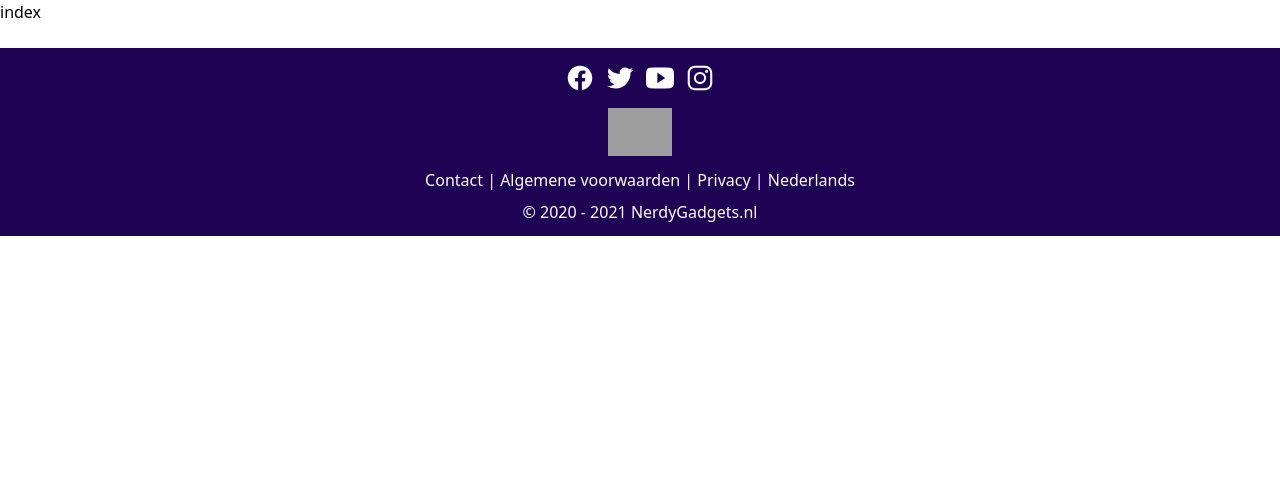
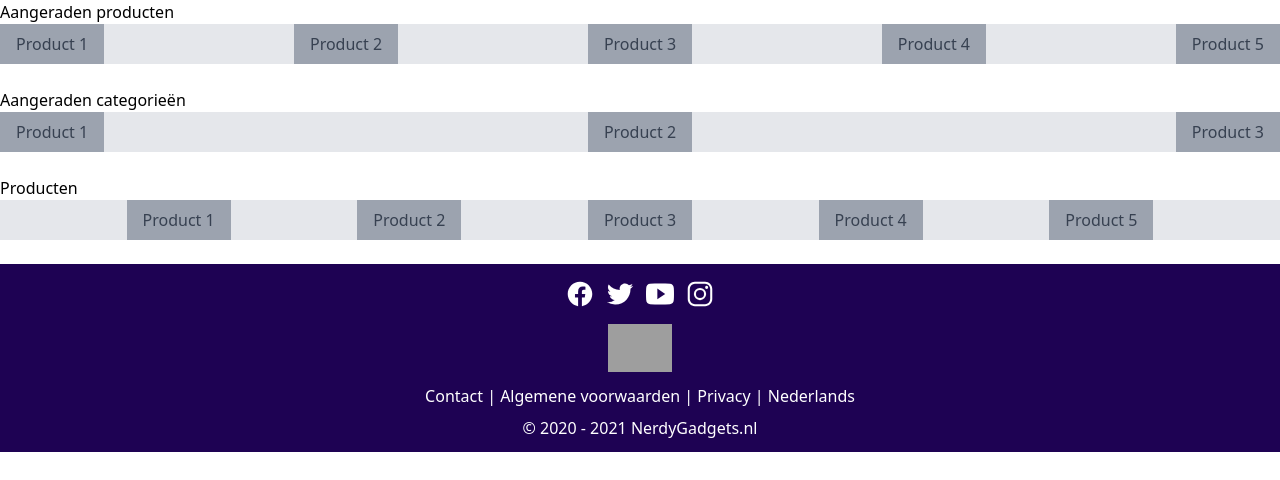
Before and after one commit to Joachiem/NerdyGadgets, a PHP site: template pages/index.php in a window 1280 px wide. Shown: the top 480 px of the page. Run offline with PHP 8.4, Linux system fonts and the light colour scheme; the template is opened without the code that fills it, so the values that code supplies are empty; some libraries are stand-ins or nearby versions; grey boxes are pictures that could not be loaded.

Commit message:
testing grids

```diff
--- a/pages/index.php
+++ b/pages/index.php
@@ -1,3 +1,28 @@
 <section class="container">
-    <h1>index</h1>
+    <p>Aangeraden producten</p>
+    <div class="flex justify-between bg-gray-200">
+        <div class="text-gray-700 bg-gray-400 flex justify-center items-center px-4 py-2">Product 1</div>
+        <div class="text-gray-700 bg-gray-400 flex justify-center items-center px-4 py-2">Product 2</div>
+        <div class="text-gray-700 bg-gray-400 flex justify-center items-center px-4 py-2">Product 3</div>
+        <div class="text-gray-700 bg-gray-400 flex justify-center items-center px-4 py-2">Product 4</div>
+        <div class="text-gray-700 bg-gray-400 flex justify-center items-center px-4 py-2">Product 5</div>
+    </div><br>
+
+    <p>Aangeraden categorieën</p>
+    <div class="flex justify-between bg-gray-200">
+        <div class="text-gray-700 bg-gray-400 flex justify-center items-center px-4 py-2">Product 1</div>
+        <div class="text-gray-700 bg-gray-400 flex justify-center items-center px-4 py-2">Product 2</div>
+        <div class="text-gray-700 bg-gray-400 flex justify-center items-center px-4 py-2">Product 3</div>
+    </div><br>
+
+    <p>Producten</p>
+    <div class="flex justify-evenly bg-gray-200">
+        <div class="text-gray-700 bg-gray-400 flex justify-center items-center px-4 py-2">Product 1</div>
+        <div class="text-gray-700 bg-gray-400 flex justify-center items-center px-4 py-2">Product 2</div>
+        <div class="text-gray-700 bg-gray-400 flex justify-center items-center px-4 py-2">Product 3</div>
+        <div class="text-gray-700 bg-gray-400 flex justify-center items-center px-4 py-2">Product 4</div>
+        <div class="text-gray-700 bg-gray-400 flex justify-center items-center px-4 py-2">Product 5</div>
+    </div>
+
+
 </section>
```
